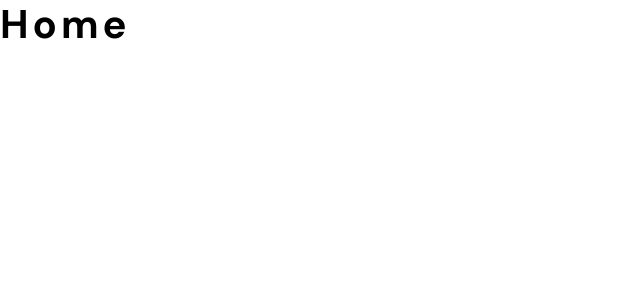
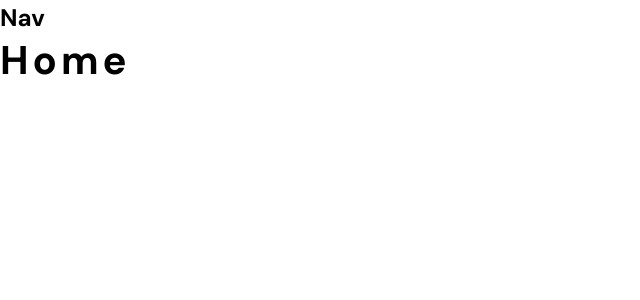
Before and after one commit to s2i61m97o/fm-photosnap-multipage, a Next.js app: page / in a window 1280 px wide. Shown: the top 300 px of the page, without its empty margins (0-640 px from the left). Built offline with nearby package versions, Linux system fonts and the light colour scheme.

Commit message:
feat(nav): create basic component
- import into app/layout.tsx

```diff
--- a/src/app/layout.tsx
+++ b/src/app/layout.tsx
@@ -1,6 +1,7 @@
 import type {Metadata} from "next";
 import "./globals.css";
 import {dm_sans} from "@/styles/fonts";
+import Nav from "@/ui/Nav";
 
 export const metadata: Metadata = {
   title: "",
@@ -14,7 +15,10 @@ export default function RootLayout({
 }>) {
   return (
     <html lang="en">
-      <body className={`${dm_sans.className}`}>{children}</body>
+      <body className={`${dm_sans.className}`}>
+        <Nav />
+        <main>{children}</main>
+      </body>
     </html>
   );
 }
--- /dev/null
+++ b/src/ui/Nav.tsx
@@ -0,0 +1,3 @@
+export default function Nav() {
+  return <h2>Nav</h2>;
+}
```
